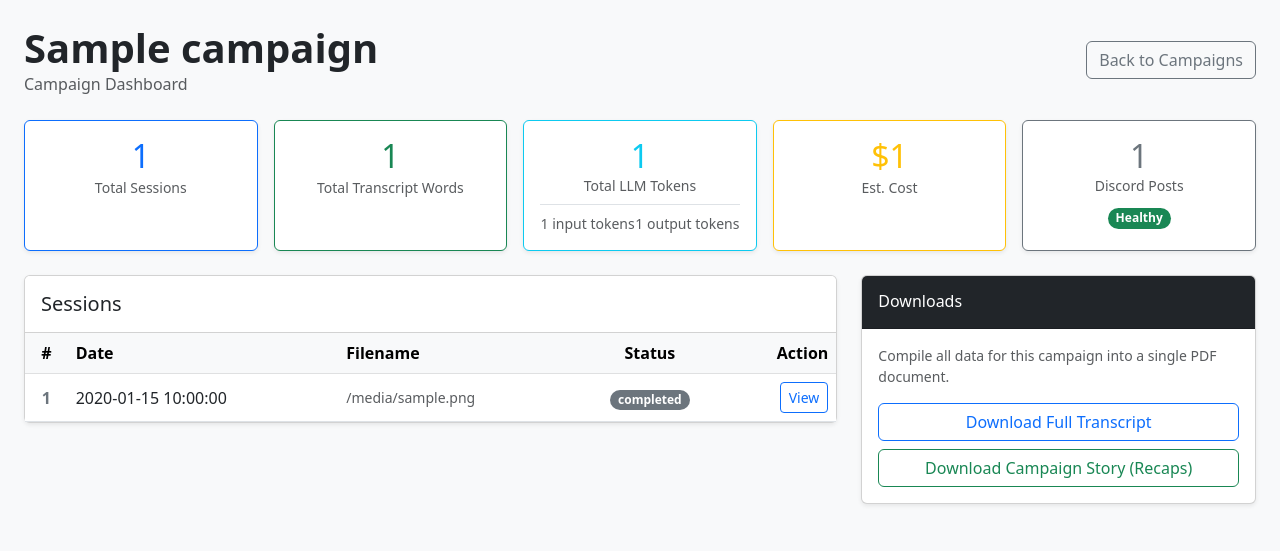
After one commit to goose-ws/scribble, a Python web app: template templates/campaign_detail.html in a window 1280 px wide. The commit adds this page. Shown: the top 551 px of the page. Run offline with Jinja, Linux system fonts and the light colour scheme; the template is opened without the code that fills it: most values are stand-ins (such as "Sample title", 1, 10 or a date in 2020).

Commit message:
A few small changes

```diff
--- a/models.py
+++ b/models.py
@@ -68,6 +68,7 @@ class LLMLog(db.Model):
 
 class DiscordLog(db.Model):
     id = db.Column(db.Integer, primary_key=True)
+    session_id = db.Column(db.Integer, db.ForeignKey('session.id'), nullable=True)
     message_id = db.Column(db.String(100))
     channel_id = db.Column(db.String(100))
     content = db.Column(LargeText())
--- a/requirements.txt
+++ b/requirements.txt
@@ -11,3 +11,5 @@ Flask-SQLAlchemy==3.1.1
 pytz==2025.2
 psycopg2-binary==2.9.11
 PyMySQL==1.1.2
+markdown==3.5.2
+xhtml2pdf==0.2.15
--- /dev/null
+++ b/templates/campaign_detail.html
@@ -0,0 +1,141 @@
+{% extends "base.html" %}
+{% block content %}
+<div class="d-flex justify-content-between align-items-center mb-4">
+    <div>
+        <h1 class="display-6 mb-0 fw-bold">{{ campaign.name }}</h1>
+        <div class="text-muted">Campaign Dashboard</div>
+    </div>
+    <div>
+        <a href="/campaigns" class="btn btn-outline-secondary">Back to Campaigns</a>
+    </div>
+</div>
+
+<div class="row row-cols-1 row-cols-md-5 g-3 mb-4">
+    <div class="col">
+        <div class="card shadow-sm border-primary h-100">
+            <div class="card-body text-center">
+                <h2 class="text-primary mb-0">{{ sessions|length }}</h2>
+                <small class="text-muted">Total Sessions</small>
+            </div>
+        </div>
+    </div>
+    <div class="col">
+        <div class="card shadow-sm border-success h-100">
+            <div class="card-body text-center">
+                <h2 class="text-success mb-0">{{ total_words }}</h2>
+                <small class="text-muted">Total Transcript Words</small>
+            </div>
+        </div>
+    </div>
+    <div class="col">
+        <div class="card shadow-sm border-info h-100">
+            <div class="card-body text-center">
+                <h2 class="text-info mb-0">{{ total_combined }}</h2>
+                <div class="text-muted small mb-2">Total LLM Tokens</div>
+
+                <div class="small text-muted border-top pt-2 mt-2 d-flex justify-content-around">
+                    <span title="Input (Context Sent)"><i class="bi bi-arrow-right-circle"></i> {{ total_in }} input tokens</span>
+                    <span title="Output (Generated)"><i class="bi bi-arrow-left-circle"></i> {{ total_out }} output tokens</span>
+                </div>
+            </div>
+        </div>
+    </div>
+    <div class="col">
+        <div class="card shadow-sm border-warning h-100">
+            <div class="card-body text-center">
+                <h2 class="text-warning mb-0">${{ total_cost }}</h2>
+                <small class="text-muted">Est. Cost</small>
+            </div>
+        </div>
+    </div>
+    <div class="col">
+        <div class="card shadow-sm border-secondary h-100">
+            <div class="card-body text-center">
+                <h2 class="text-secondary mb-0">{{ discord_count }}</h2>
+                <div class="text-muted small mb-2">Discord Posts</div>
+
+                {% if discord_errors > 0 %}
+                <span class="badge bg-danger rounded-pill">
+                    <i class="bi bi-exclamation-triangle"></i> {{ discord_errors }} Errors
+                </span>
+                {% else %}
+                <span class="badge bg-success rounded-pill">
+                    <i class="bi bi-check-circle"></i> Healthy
+                </span>
+                {% endif %}
+            </div>
+        </div>
+    </div>
+</div>
+
+<div class="row">
+    <div class="col-lg-8">
+        <div class="card shadow-sm mb-4">
+            <div class="card-header bg-white py-3">
+                <h5 class="mb-0 card-title">Sessions</h5>
+            </div>
+            <div class="table-responsive">
+                <table class="table table-hover align-middle mb-0">
+                    <thead class="table-light">
+                        <tr>
+                            <th class="text-center">#</th>
+                            <th>Date</th>
+                            <th>Filename</th>
+                            <th class="text-center">Status</th>
+                            <th class="text-end">Action</th>
+                        </tr>
+                    </thead>
+                    <tbody>
+                        {% for session in sessions %}
+                        <tr>
+                            <td class="text-center fw-bold text-secondary">{{ session.session_number }}</td>
+                            <td>{{ session.local_time_str }}</td>
+                            <td>
+                                <div class="text-truncate small text-muted" style="max-width: 200px;" title="{{ session.original_filename }}">
+                                    {{ session.original_filename }}
+                                </div>
+                            </td>
+                            <td class="text-center">
+                                <span class="badge rounded-pill
+                                    {% if session.status == 'Completed' %}bg-success
+                                    {% elif session.status == 'Processing' %}bg-warning text-dark
+                                    {% elif session.status == 'Error' %}bg-danger
+                                    {% else %}bg-secondary{% endif %}">
+                                    {{ session.status }}
+                                </span>
+                            </td>
+                            <td class="text-end">
+                                <a href="{{ url_for('session_detail', session_id=session.id) }}" class="btn btn-sm btn-outline-primary">View</a>
+                            </td>
+                        </tr>
+                        {% else %}
+                        <tr><td colspan="5" class="text-center py-4 text-muted">No sessions yet.</td></tr>
+                        {% endfor %}
+                    </tbody>
+                </table>
+            </div>
+        </div>
+    </div>
+
+    <div class="col-lg-4">
+        <div class="card shadow-sm mb-4">
+            <div class="card-header bg-dark text-white py-3">
+                <h6 class="mb-0"><i class="bi bi-file-earmark-pdf"></i> Downloads</h6>
+            </div>
+            <div class="card-body">
+                <p class="small text-muted">Compile all data for this campaign into a single PDF document.</p>
+
+                <div class="d-grid gap-2">
+                    <a href="{{ url_for('download_campaign_pdf', campaign_id=campaign.id, doc_type='transcript') }}" class="btn btn-outline-primary">
+                        <i class="bi bi-file-text"></i> Download Full Transcript
+                    </a>
+
+                    <a href="{{ url_for('download_campaign_pdf', campaign_id=campaign.id, doc_type='recap') }}" class="btn btn-outline-success">
+                        <i class="bi bi-journal-text"></i> Download Campaign Story (Recaps)
+                    </a>
+                </div>
+            </div>
+        </div>
+    </div>
+</div>
+{% endblock %}
```
Also changed, not shown: app.py (+220 -3 lines), llm_engine.py (+91 -8 lines), migrate_sessions.py (+29 -9 lines), templates/campaigns.html (+11 -3 lines), templates/edit_campaign.html (+9 -3 lines), 2 other files.
